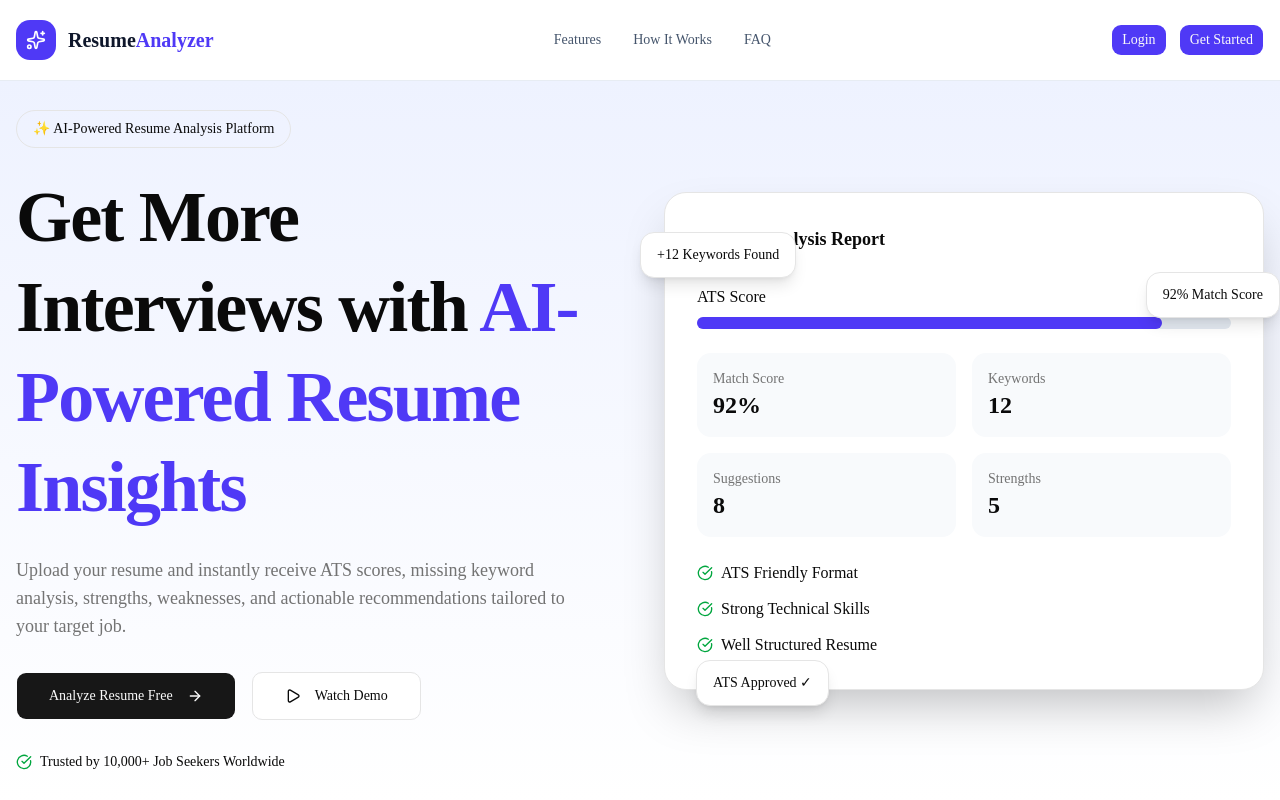
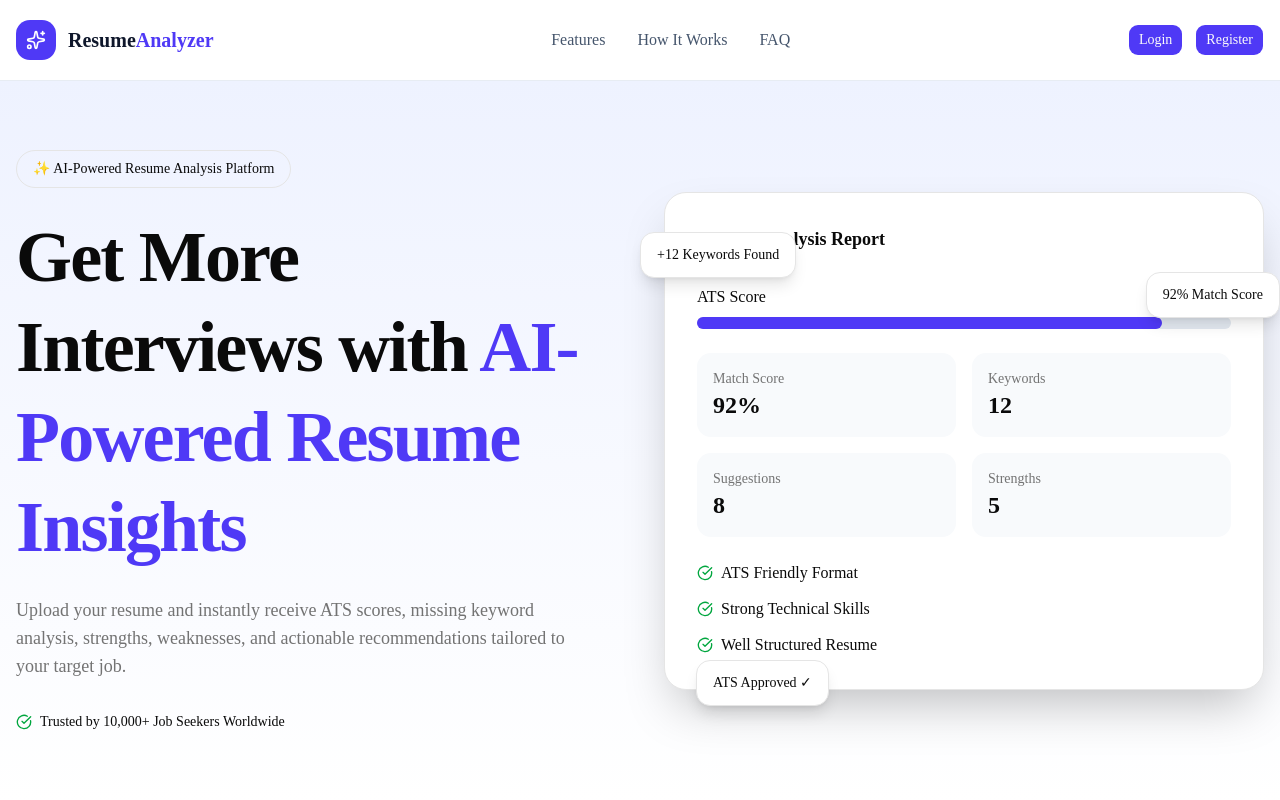
Before and after one commit to sahibcoder/Resume-Analyzer-2026, a Next.js app: page / in a window 1280 px wide. Shown: the top 800 px of the page. Built offline with nearby package versions, Linux system fonts and the light colour scheme.

Commit message:
Dashborad name fix

```diff
--- a/src/app/(dashboard)/layout.jsx
+++ b/src/app/(dashboard)/layout.jsx
@@ -26,7 +26,29 @@ export default async function DashboardLayout({ children }) {
         <header className="h-14 border-b bg-white flex items-center justify-between px-4">
           <div className="flex items-center gap-3">
             <SidebarTrigger />
-            <h1 className="text-lg font-semibold text-slate-800">Dashboard</h1>
+            <div>
+              <div className="flex items-center gap-3">
+                <h1 className="text-xl font-bold text-slate-800">
+                  {session?.user?.role === "ADMIN"
+                    ? "Admin Dashboard"
+                    : "User Dashboard"}
+                </h1>
+
+                <span
+                  className={`rounded-full px-3 py-1 text-xs font-semibold ${
+                    session?.user?.role === "ADMIN"
+                      ? "bg-red-100 text-red-600"
+                      : "bg-indigo-100 text-indigo-600"
+                  }`}
+                >
+                  {session?.user?.role}
+                </span>
+              </div>
+
+              <p className="mt-1 text-sm text-slate-500">
+                Welcome back, {session?.user?.fullName || session?.user?.email}
+              </p>
+            </div>
           </div>
 
           <div className="flex items-center gap-4">
--- a/src/app/(dashboard)/user/page.jsx
+++ b/src/app/(dashboard)/user/page.jsx
@@ -15,7 +15,6 @@ import Link from "next/link";
 import { Card, CardContent } from "@/components/ui/card";
 import { Button } from "@/components/ui/button";
 import { Progress } from "@/components/ui/progress";
-import { Avatar, AvatarFallback } from "@/components/ui/avatar";
 
 export default function DashboardPage() {
   return (
--- a/src/components/Features.jsx
+++ b/src/components/Features.jsx
@@ -148,8 +148,8 @@ export default function Features() {
                     group-hover:opacity-100
                   "
                 >
-                  Learn More
-                  <ArrowUpRight className="ml-2 h-4 w-4" />
+
+                  {/* <ArrowUpRight className="ml-2 h-4 w-4" /> */}
                 </div>
               </div>
             );
--- a/src/components/Hero.jsx
+++ b/src/components/Hero.jsx
@@ -29,7 +29,7 @@ export default function Hero() {
               actionable recommendations tailored to your target job.
             </p>
 
-            <div className="mt-8 flex flex-wrap gap-4">
+            {/* <div className="mt-8 flex flex-wrap gap-4">
               <Button size="lg" className="h-12 px-8">
                 Analyze Resume Free
                 <ArrowRight className="ml-2 h-4 w-4" />
@@ -43,7 +43,7 @@ export default function Hero() {
                 <Play className="mr-2 h-4 w-4" />
                 Watch Demo
               </Button>
-            </div>
+            </div> */}
 
             <div className="mt-8 flex items-center gap-2 text-sm">
               <CheckCircle className="h-4 w-4 text-green-600" />
--- a/src/components/Navbar.jsx
+++ b/src/components/Navbar.jsx
@@ -33,27 +33,32 @@ export default function Navbar() {
         {/* Desktop Menu */}
         <nav className="hidden items-center gap-8 md:flex">
           {navLinks.map((link) => (
-            <a
+            <Link
               key={link.name}
               href={link.href}
-              className="text-sm font-medium text-slate-600 transition-colors hover:text-indigo-600"
+              className="text-md font-medium text-slate-600 transition-colors hover:text-indigo-600"
             >
               {link.name}
-            </a>
+            </Link>
           ))}
         </nav>
 
         {/* Desktop Buttons */}
         <div className="hidden items-center gap-3 md:flex">
           <Link href="/login">
-            <Button className="bg-indigo-600 hover:bg-indigo-700">
+            <Button  className="bg-indigo-600 hover:bg-indigo-700">
               Login
             </Button>
           </Link>
 
-          <Button className="bg-indigo-600 hover:bg-indigo-700">
+<Link href="/register">
+            <Button   className="bg-indigo-600 hover:bg-indigo-700">
+              Register
+            </Button>
+          </Link>
+          {/* <Button className="bg-indigo-600 hover:bg-indigo-700">
             Get Started
-          </Button>
+          </Button> */}
         </div>
 
         {/* Mobile Menu Button */}
--- a/src/components/auth/LoginForm.jsx
+++ b/src/components/auth/LoginForm.jsx
@@ -53,7 +53,7 @@ const LoginForm = () => {
         router.push("/user");
       }
     } catch (error) {
-      console.error("Login error:", error);
+      // console.error("Login error:", error);
       toast.error("Failed to login");
     } finally {
       setSubmitting(false);
```
